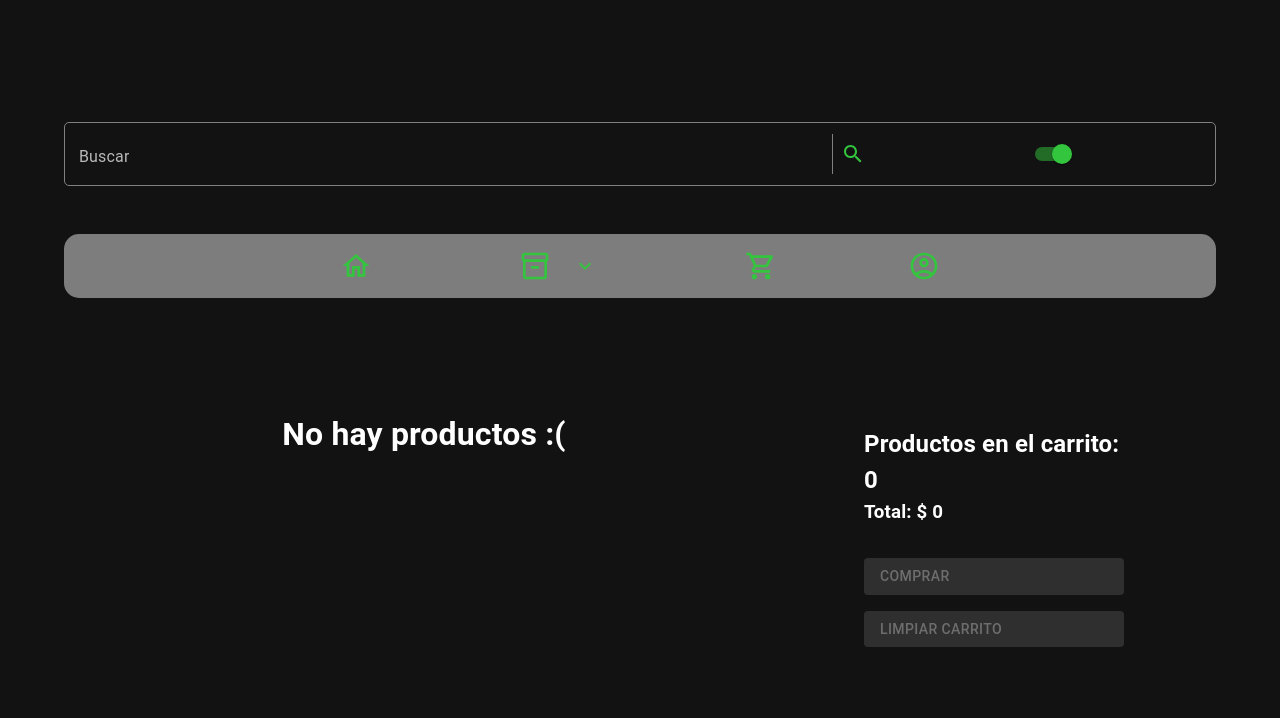
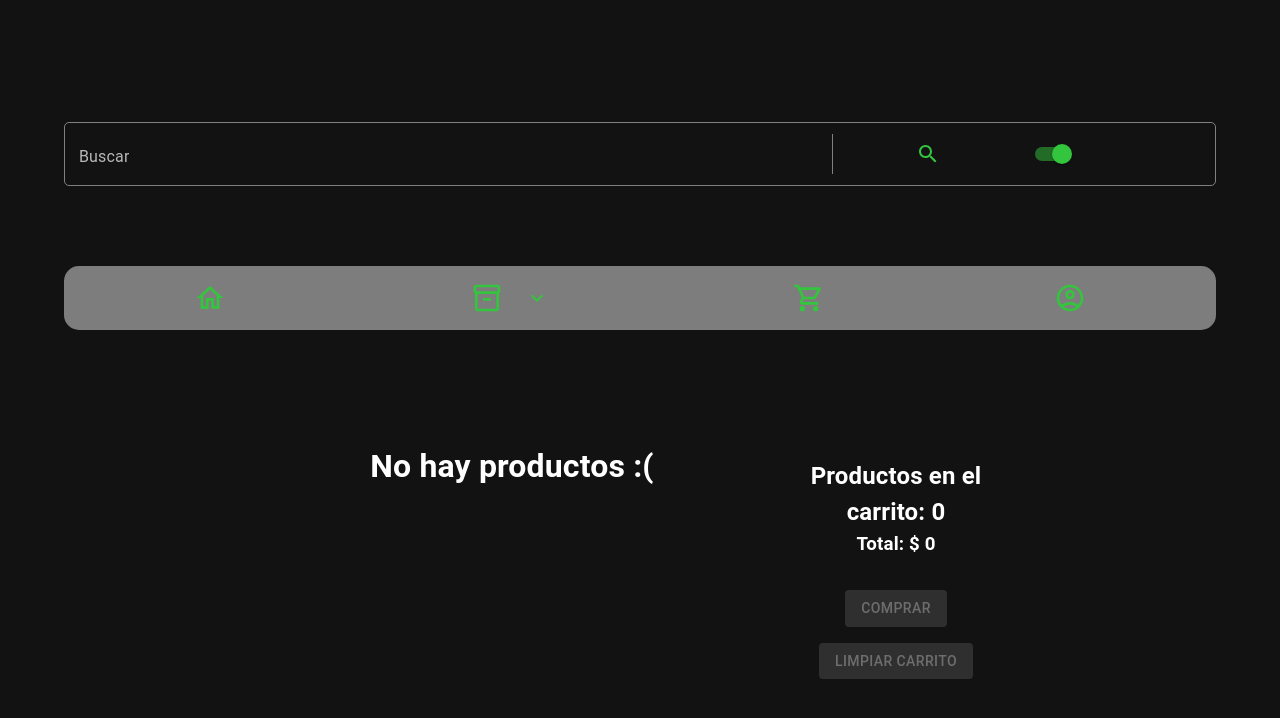
Before and after one commit to Davillagra/entregas-proyecto, a React (Vite) app: page /cart in a window 1280 px wide. Shown: the top 718 px of the page. Built offline with nearby package versions, Linux system fonts and the light colour scheme.

Commit message:
corrijo-vista-movil

```diff
--- a/src/components/common/ItemCount.jsx
+++ b/src/components/common/ItemCount.jsx
@@ -17,14 +17,14 @@ export const ItemCount = ({ stock, initial = 1, onAdd }) => {
         flexDirection="colum"
         alignItems="center"
         justifyContent="center"
-        className="buttons"
+        className="buttons1"
       >
         <Grid
           container
           flexDirection="row"
           justifyContent="center"
           alignItems="center"
-          className="buttons"
+          className="buttons2"
         >
           <Button disabled={isAdd} onClick={decrement} className="buttonsAdd">
             -
--- a/src/components/layout/navbar/Navbar.css
+++ b/src/components/layout/navbar/Navbar.css
@@ -30,20 +30,24 @@
 }
 .navigation {
   margin: 0 5rem 3rem 5rem !important;
-  justify-content: space-around;
+  flex-direction: column !important;
+  flex-wrap: nowrap !important;
+  justify-content: center;
   align-items: center;
   height: 4rem;
   background-color: #7e7d7d;
   border-radius: 15px;
-  width: 50%;
 }
 .navigationLinks {
   height: 4rem;
+  gap: unset !important;
   flex-wrap: nowrap !important;
-  justify-content: space-evenly !important;
+  justify-content: space-around !important;
   padding-left: 1rem;
   padding-right: 1rem;
   align-items: center;
+  width: 100% !important;
+  max-width: 100% !important;
 }
 .navigationLinks a {
   color: #34c53e;
--- a/src/components/layout/navbar/Navbar.jsx
+++ b/src/components/layout/navbar/Navbar.jsx
@@ -71,8 +71,8 @@ export const Navbar = ({ onThemeChange }) => {
             <Switch checked={themeHanlder} onChange={handleThemeChange} />
           </Grid>
         </Grid>
-        <Grid container item xs={12} className="navigation">
-          <Grid container item xs={8} gap={8} className="navigationLinks">
+        <Grid container item className="navigation">
+          <Grid container item xs={8} className="navigationLinks">
             <HomeOutlined
               className="icons"
               color="primary"
--- a/src/components/pages/cart/Cart.css
+++ b/src/components/pages/cart/Cart.css
@@ -2,8 +2,22 @@
   padding: 0;
   margin: 0;
 }
+.cartMain {
+  display: flex;
+  height: inherit;
+  width: 60% !important;
+  margin-left: 20%;
+  margin-right: 20%;
+  margin-bottom: 15rem;
+}
 .prodCard {
   margin-top: 1rem !important;
+  padding: 16px;
+}
+
+.prodCardGrid {
+  margin: 0 !important;
+  width: 100%!;
 }
 h1 {
   margin-left: 5rem;
@@ -12,11 +26,14 @@ h1 {
   margin-top: 1rem !important;
   flex-wrap: nowrap !important;
   flex-direction: column !important;
+  justify-content: flex-end;
   gap: 2rem;
-  padding-right: 12%;
+  padding-left: 5%;
+  padding-right: 5%;
+  text-align: center;
 }
 .buttonList {
   display: flex;
   justify-content: space-between;
-  margin-right: 5rem;
+  margin: 0 !important;
 }
--- a/src/components/pages/cart/Cart.jsx
+++ b/src/components/pages/cart/Cart.jsx
@@ -24,24 +24,15 @@ export const Cart = ({
     maxHeight: "100%",
   })
   return (
-    <Grid container spacing={2} className="cartMain">
+    <Grid container className="cartMain">
       {getTotalQuantity() > 0 ? (
-        <Grid item xs={8} className="cartCard">
+        <Grid item xs={12} md={8} className="cartCard">
           {cart.map((prod) => {
             return (
-              <Paper
-                className="prodCard"
-                key={prod.id}
-                sx={{
-                  p: 2,
-                  margin: "auto",
-                  maxWidth: 500,
-                  flexGrow: 1,
-                }}
-              >
-                <Grid container spacing={2}>
+              <Paper className="prodCard" key={prod.id}>
+                <Grid container className="prodCardGrid">
                   <Grid item>
-                    <ButtonBase sx={{ width: 128, height: 128 }}>
+                    <ButtonBase>
                       <Img alt={prod.title} src={prod.img} />
                     </ButtonBase>
                   </Grid>
@@ -80,12 +71,12 @@ export const Cart = ({
           })}
         </Grid>
       ) : (
-        <Grid item xs={8}>
+        <Grid item xs={12} md={8}>
           <h1>No hay productos :(</h1>
         </Grid>
       )}
 
-      <Grid container item xs={4} className="buySeccion">
+      <Grid container item xs={12} md={4} className="buySeccion">
         <div>
           <h2>Productos en el carrito: {getTotalQuantity()} </h2>
           <h3>Total: $ {getTotalPrice()} </h3>
--- a/src/components/pages/chekout/Checkout.jsx
+++ b/src/components/pages/chekout/Checkout.jsx
@@ -1,4 +1,4 @@
-import "./Checkout1.css"
+import "./Checkout.css"
 import { Button, TextField } from "@mui/material"
 import { Link } from "react-router-dom"
 
--- a/src/components/pages/login/Login.css
+++ b/src/components/pages/login/Login.css
@@ -9,7 +9,7 @@
 .grid {
   width: 20rem !important;
 }
-button {
+.loginButton {
   width: 100%;
   justify-content: space-between !important;
 }
--- a/src/components/pages/login/Login.jsx
+++ b/src/components/pages/login/Login.jsx
@@ -12,13 +12,19 @@ export const Login = () => {
   return (
     <div className="buttonList">
       <Grid className="grid" container>
-        <Button xs={8} variant="outlined" onClick={handleSubmitWithGoogle}>
+        <Button
+          className="loginButton"
+          xs={8}
+          variant="outlined"
+          onClick={handleSubmitWithGoogle}
+        >
           <p>Continuar con Google</p>
           <GoogleIcon />
         </Button>
       </Grid>
       <Grid className="grid" container>
         <Button
+          className="loginButton"
           disabled="true"
           variant="outlined"
           onClick={handleSubmitWithGoogle}
@@ -29,6 +35,7 @@ export const Login = () => {
       </Grid>
       <Grid className="grid" container>
         <Button
+          className="loginButton"
           disabled="true"
           variant="outlined"
           onClick={handleSubmitWithGoogle}
--- a/src/components/pages/productDetail/ProductDetail.css
+++ b/src/components/pages/productDetail/ProductDetail.css
@@ -1,12 +1,50 @@
+.paperGrid {
+  display: flex;
+  height: inherit;
+  width: 60%;
+  margin-left: 20%;
+  margin-right: 20%;
+}
 .paper {
   height: 100%;
+  width: 100%;
   margin-bottom: 5rem !important;
+}
+.cardGrid {
+  flex-wrap: nowrap !important;
+  flex-direction: column !important;
+  align-items: center;
+  margin: 0 !important;
+  width: 100% !important;
+}
+.imgGrip {
+  padding: 16px;
+  width: 100% !important;
+}
+.infoGrip {
+  margin: 0 !important;
+  width: 100% !important;
+  gap: 2rem;
+}
+.infoGripGrip {
+  padding: 0 !important;
+  display: flex;
+  flex-direction: column !important;
+  gap: 1rem;
 }
 .container {
   padding: 5% !important;
+  gap: 2rem;
 }
-.buttons {
+.buttons1 {
   gap: 1rem;
+  padding: 0 !important;
+  flex-wrap: nowrap !important;
+  flex-direction: column;
+}
+.buttons2 {
+  flex-wrap: nowrap !important;
+  flex-direction: row;
 }
 .buttonsAdd {
   min-width: 36.5px !important;
--- a/src/components/pages/productDetail/ProductDetail.jsx
+++ b/src/components/pages/productDetail/ProductDetail.jsx
@@ -1,6 +1,7 @@
 import { ButtonBase, Grid, Paper, styled, Typography } from "@mui/material"
 import { ItemCount } from "../../common/ItemCount"
 import "./ProductDetail.css"
+import { darkTheme } from "../../../App.jsx"
 
 export const ProductDetail = ({ productSelected, addToCart, quantity }) => {
   const onAdd = (cantidad) => {
@@ -17,8 +18,12 @@ export const ProductDetail = ({ productSelected, addToCart, quantity }) => {
     maxWidth: "100%",
     maxHeight: "100%",
   })
-
+  const style = {
+    color: darkTheme.palette.warning.main,
+    textAlign: "center",
+  }
   return (
+    <Grid className="paperGrid">
       <Paper
         className="paper"
         sx={{
@@ -28,15 +33,22 @@ export const ProductDetail = ({ productSelected, addToCart, quantity }) => {
           flexGrow: 1,
         }}
       >
-      <Grid container spacing={2}>
-        <Grid item>
-          <ButtonBase sx={{ width: 256, height: 256 }}>
+        <Grid className="cardGrid" container spacing={2}>
+          <Grid className="imgGrip" item>
+            <ButtonBase>
               <Img alt={productSelected.title} src={productSelected.img} />
             </ButtonBase>
           </Grid>
           <Grid item xs={12} sm container className="container">
-          <Grid item xs container direction="column" spacing={2}>
-            <Grid item xs>
+            <Grid
+              className="infoGrip"
+              item
+              xs
+              container
+              direction="column"
+              spacing={4}
+            >
+              <Grid className="infoGripGrip" item xs>
                 <Typography gutterBottom variant="subtitle1" component="div">
                   {productSelected.title}
                 </Typography>
@@ -54,7 +66,7 @@ export const ProductDetail = ({ productSelected, addToCart, quantity }) => {
                   onAdd={onAdd}
                 />
               ) : (
-              <h3>No hay stock</h3>
+                <h3 style={style}>No hay stock</h3>
               )}
             </Grid>
             <Grid item>
@@ -65,5 +77,6 @@ export const ProductDetail = ({ productSelected, addToCart, quantity }) => {
           </Grid>
         </Grid>
       </Paper>
+    </Grid>
   )
 }
```
Also changed, not shown: src/components/pages/chekout/Checkout.css (renamed from src/components/pages/chekout/Checkout1.css). Lines whose indentation alone changed are shown as unchanged.
